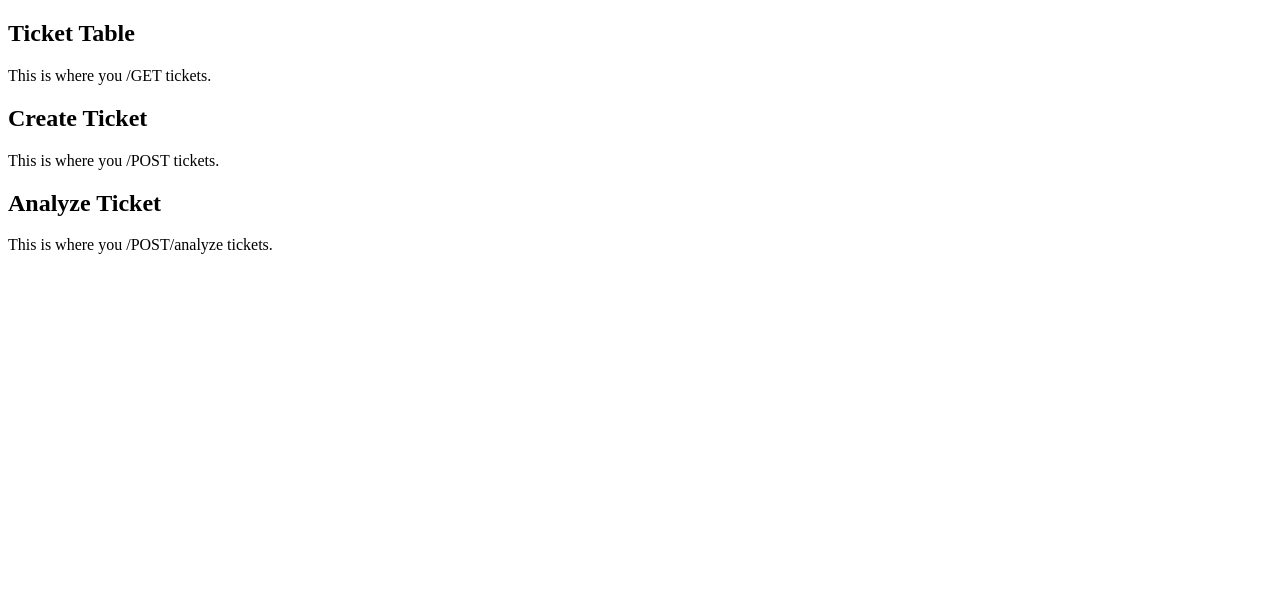
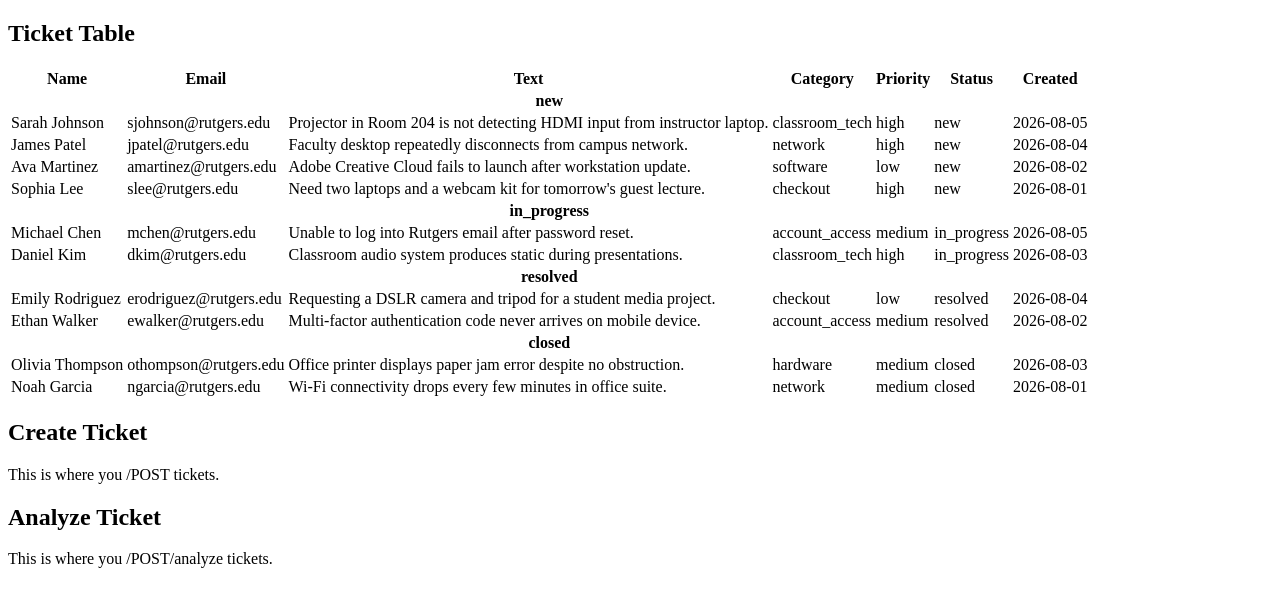
Before and after one commit to aaronCruise/HelpdeskPilot-AI, a React (Vite) app in the folder frontend/: page / in a window 1280 px wide. Shown: the top 606 px of the page. Built offline with nearby package versions, Linux system fonts and the light colour scheme.

Commit message:
Pending changes exported from your codespace

```diff
--- a/frontend/src/App.jsx
+++ b/frontend/src/App.jsx
@@ -1,4 +1,6 @@
 import { useState } from 'react'
+
+const TICKET_TABLE_NUM_COLUMNS = 7;
 
 function AnalyzeTicketForm() {
   return (
@@ -18,11 +20,79 @@ function CreateTicketForm() {
   );
 }
 
-function TicketTable() {
+function StatusRow({ status }) {
+  return (
+    <tr>
+      <th colSpan={TICKET_TABLE_NUM_COLUMNS}>
+        {status}
+      </th>
+    </tr>
+  );
+}
+
+function TicketRow({ ticket }) {
+  return (
+    <tr>
+      <td>{ticket.requesterName}</td>
+      <td>{ticket.requesterEmail}</td>
+      <td>{ticket.text}</td>
+      <td>{ticket.category}</td>
+      <td>{ticket.priority}</td>
+      <td>{ticket.status}</td>
+      <td>{ticket.createdAt}</td>
+    </tr>
+  );
+}
+
+function TicketTable({ tickets }) {
+  const newRows = [];
+  const inProgressRows = [];
+  const resolvedRows = [];
+  const closedRows = [];
+
+  tickets.forEach(ticket => {
+    switch (ticket.status) {
+      case 'new':
+        newRows.push(<TicketRow ticket={ticket} />);
+        break;
+      case 'in_progress':
+        inProgressRows.push(<TicketRow ticket={ticket} />);
+        break;
+      case 'resolved':
+        resolvedRows.push(<TicketRow ticket={ticket} />);
+        break;
+      case 'closed':
+        closedRows.push(<TicketRow ticket={ticket} />);
+        break;
+    }
+  })
+
   return (
     <>
       <h2> Ticket Table </h2>
-    <p> This is where you /GET tickets. </p>
+      <table>
+        <thead>
+          <tr>
+            <th>Name</th>
+            <th>Email</th>
+            <th>Text</th>
+            <th>Category</th>
+            <th>Priority</th>
+            <th>Status</th>
+            <th>Created</th>
+          </tr>
+        </thead>
+        <tbody>
+          <StatusRow status={'new'} />
+          {newRows}
+          <StatusRow status={'in_progress'} />
+          {inProgressRows}
+          <StatusRow status={'resolved'} />
+          {resolvedRows}
+          <StatusRow status={'closed'} />
+          {closedRows}
+        </tbody>
+      </table>
     </>
   );
 }
@@ -31,7 +101,7 @@ function Dashboard() {
   return (
     <>
       <div>
-      <TicketTable />
+         <TicketTable tickets={static_tickets} />
         <CreateTicketForm />
         <AnalyzeTicketForm />
       </div>
@@ -42,3 +112,106 @@ function Dashboard() {
 export default function App() {
   return (<Dashboard />);
 }
+
+const static_tickets = [
+  {
+    id: 1,
+    requesterName: "Sarah Johnson",
+    requesterEmail: "sjohnson@rutgers.edu",
+    category: "classroom_tech",
+    priority: "high",
+    status: "new",
+    text: "Projector in Room 204 is not detecting HDMI input from instructor laptop.",
+    createdAt: "2026-08-05"
+  },
+  {
+    id: 2,
+    requesterName: "Michael Chen",
+    requesterEmail: "mchen@rutgers.edu",
+    category: "account_access",
+    priority: "medium",
+    status: "in_progress",
+    text: "Unable to log into Rutgers email after password reset.",
+    createdAt: "2026-08-05"
+  },
+  {
+    id: 3,
+    requesterName: "Emily Rodriguez",
+    requesterEmail: "erodriguez@rutgers.edu",
+    category: "checkout",
+    priority: "low",
+    status: "resolved",
+    text: "Requesting a DSLR camera and tripod for a student media project.",
+    createdAt: "2026-08-04"
+  },
+  {
+    id: 4,
+    requesterName: "James Patel",
+    requesterEmail: "jpatel@rutgers.edu",
+    category: "network",
+    priority: "high",
+    status: "new",
+    text: "Faculty desktop repeatedly disconnects from campus network.",
+    createdAt: "2026-08-04"
+  },
+  {
+    id: 5,
+    requesterName: "Olivia Thompson",
+    requesterEmail: "othompson@rutgers.edu",
+    category: "hardware",
+    priority: "medium",
+    status: "closed",
+    text: "Office printer displays paper jam error despite no obstruction.",
+    createdAt: "2026-08-03"
+  },
+  {
+    id: 6,
+    requesterName: "Daniel Kim",
+    requesterEmail: "dkim@rutgers.edu",
+    category: "classroom_tech",
+    priority: "high",
+    status: "in_progress",
+    text: "Classroom audio system produces static during presentations.",
+    createdAt: "2026-08-03"
+  },
+  {
+    id: 7,
+    requesterName: "Ava Martinez",
+    requesterEmail: "amartinez@rutgers.edu",
+    category: "software",
+    priority: "low",
+    status: "new",
+    text: "Adobe Creative Cloud fails to launch after workstation update.",
+    createdAt: "2026-08-02"
+  },
+  {
+    id: 8,
+    requesterName: "Ethan Walker",
+    requesterEmail: "ewalker@rutgers.edu",
+    category: "account_access",
+    priority: "medium",
+    status: "resolved",
+    text: "Multi-factor authentication code never arrives on mobile device.",
+    createdAt: "2026-08-02"
+  },
+  {
+    id: 9,
+    requesterName: "Sophia Lee",
+    requesterEmail: "slee@rutgers.edu",
+    category: "checkout",
+    priority: "high",
+    status: "new",
+    text: "Need two laptops and a webcam kit for tomorrow's guest lecture.",
+    createdAt: "2026-08-01"
+  },
+  {
+    id: 10,
+    requesterName: "Noah Garcia",
+    requesterEmail: "ngarcia@rutgers.edu",
+    category: "network",
+    priority: "medium",
+    status: "closed",
+    text: "Wi-Fi connectivity drops every few minutes in office suite.",
+    createdAt: "2026-08-01"
+  }
+];
```
Lines whose indentation alone changed are shown as unchanged.
